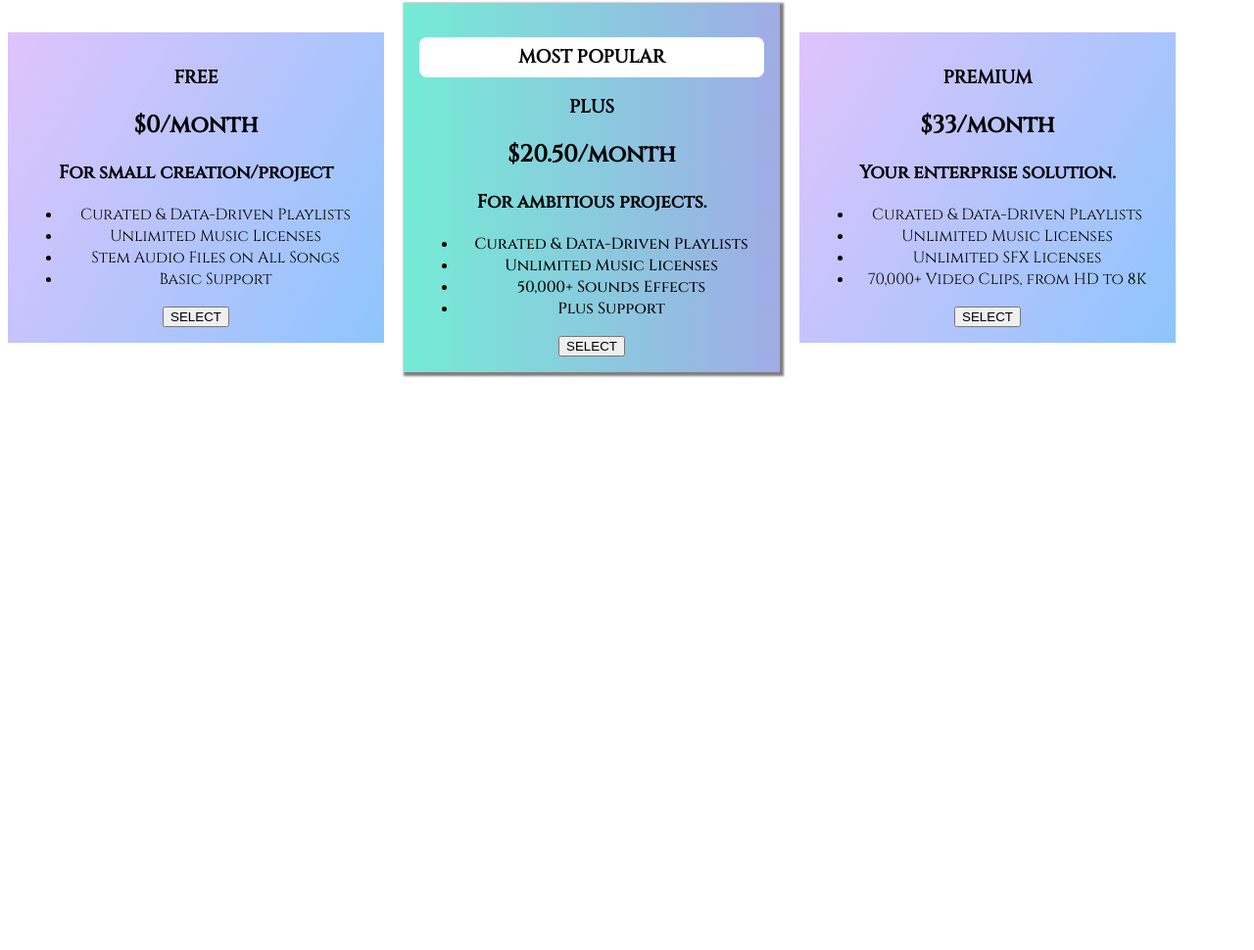
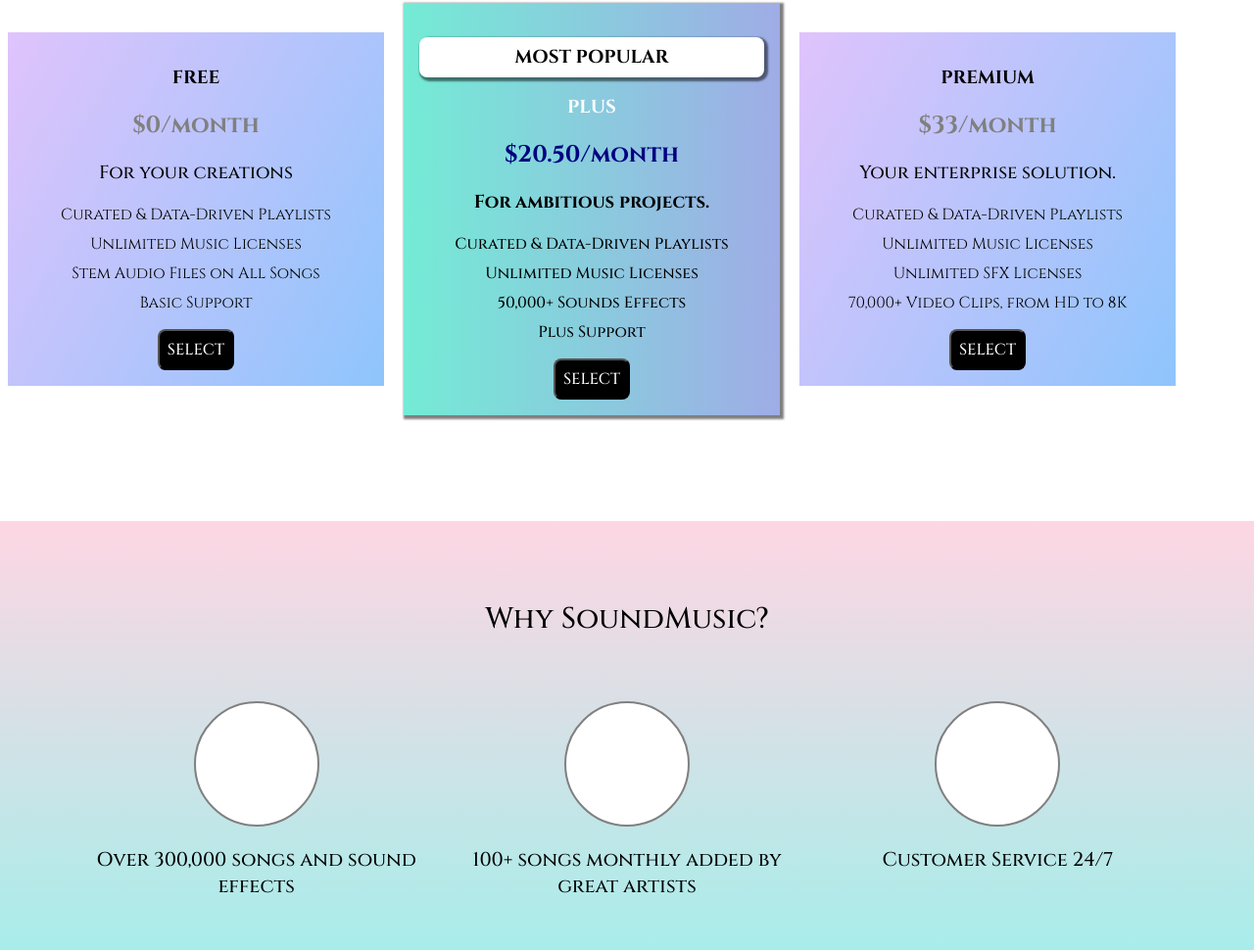
Before and after one commit to kimmr/package-deals, a plain HTML site: page index.html in a window 1280 px wide. Shown: the part 755-1725 px from the top of the page at 98% size. Before the commit the page ends 1143 px from the top, so only its background shows below. Drawn offline with Linux system fonts and the light colour scheme.

Commit message:
Build: Added main features

```diff
--- a/index.html
+++ b/index.html
@@ -7,7 +7,7 @@
     <title>Soundmusic</title>
     <link rel="stylesheet" href="main.css" />
     <style>
-      @import url('https://fonts.googleapis.com/css2?family=Cinzel:wght@400;500&display=swap');
+      @import url('https://fonts.googleapis.com/css2?family=Cinzel:wght@400;500;700&display=swap');
     </style>
   </head>
   <body>
@@ -37,50 +37,72 @@
         <h1 class="section-title">Choose your plan</h1>
         <div>
           <article class="plan">
-            <h1>FREE</h1>
-            <h2>$0/month</h2>
-            <h3>For small creation/project</h3>
-            <ul>
+            <h1 class="plan__title">FREE</h1>
+            <h2 class="plan__price">$0/month</h2>
+            <h3>For your creations</h3>
+            <ul class="plan__features">
               <li>Curated & Data-Driven Playlists</li>
               <li>Unlimited Music Licenses</li>
               <li>Stem Audio Files on All Songs</li>
               <li>Basic Support</li>
             </ul>
             <div>
-              <button>SELECT</button>
+              <button class="button">SELECT</button>
             </div>
           </article>
           <article class="plan plan--highlighted">
             <h1 class="plan__badge">MOST POPULAR</h1>
-            <h1>PLUS</h1>
-            <h2>$20.50/month</h2>
+            <h1 class="plan__title">PLUS</h1>
+            <h2 class="plan__price">$20.50/month</h2>
             <h3>For ambitious projects.</h3>
-            <ul>
+            <ul class="plan__features">
               <li>Curated & Data-Driven Playlists</li>
               <li>Unlimited Music Licenses</li>
               <li>50,000+ Sounds Effects</li>
               <li>Plus Support</li>
             </ul>
             <div>
-              <button>SELECT</button>
+              <button class="button">SELECT</button>
             </div>
           </article>
           <article class="plan">
-            <h1>PREMIUM</h1>
-            <h2>$33/month</h2>
+            <h1 class="plan__title">PREMIUM</h1>
+            <h2 class="plan__price">$33/month</h2>
             <h3>Your enterprise solution.</h3>
-            <ul>
+            <ul class="plan__features">
               <li>Curated & Data-Driven Playlists</li>
               <li>Unlimited Music Licenses</li>
               <li>Unlimited SFX Licenses</li>
               <li>70,000+ Video Clips, from HD to 8K</li>
             </ul>
             <div>
-              <button>SELECT</button>
+              <button class="button">SELECT</button>
             </div>
           </article>
         </div>
       </section>
+      <section id="main-features">
+        <h1 class="section-main">Why SoundMusic?</h1>
+        <ul class="main-features__list">
+            <li class="main-feature">
+                <div class="main-feature__image">
+
+                </div>
+                <p class="main-feature__desc">Over 300,000 songs and sound effects</p>
+            </li>
+            <li class="main-feature">
+                <div class="main-feature__image">
+
+                </div>
+                <p class="main-feature__desc">100+ songs monthly added by great artists</p>
+            </li>
+            <li class="main-feature">
+                <div class="main-feature__image">
+                </div>
+                <p class="main-feature__desc">Customer Service 24/7</p>
+            </li>
+        </ul>
+      </section>
     </main>
   </body>
 </html>
--- a/main.css
+++ b/main.css
@@ -4,7 +4,12 @@
 
 body {
     font-family: 'Cinzel', serif;
+    font-weight: 400;
     margin: 0;
+}
+
+h3 {
+    font-weight: 500;
 }
 
 #product-overview {
@@ -19,9 +24,8 @@ body {
     border-radius: 16px;
     text-align: center;
     font-size: 30px;
+    font-weight: 500;
     vertical-align: middle;
-
-    background-image: linear-gradient(to right, #e4afcb 0%, #b8cbb8 0%, #b8cbb8 0%, #e2c58b 30%, #c2ce9c 64%, #7edbdc 100%);
 }
 
 #product-overview h1 {
@@ -50,10 +54,111 @@ body {
     box-shadow: 2px 2px 2px 2px rgb(0, 0, 0, 0.5);
 }
 
+.plan--highlighted h3 {
+    font-weight: 700;
+}
+
 .plan__badge {
     background-color: white;
     padding: 8px;
     border-radius: 8px;
+    box-shadow: 2px 2px 2px 2px rgb(0, 0, 0, 0.5);
+}
+
+.plan__title {
+    color: black;
+}
+
+.plan__price {
+    color: grey
+}
+
+.plan--highlighted .plan__title {
+    color: white;
+    font-weight: 700;
+}
+
+.plan--highlighted .plan__price {
+    color: navy;
+}
+
+.plan__features {
+    list-style: none;
+    /* Padding and border to 0 to get rid of spaces from ul*/
+    padding: 0;
+    border: 0;
+}
+
+.plan__features li {
+    margin: 8px 0;
+}
+
+.button {
+    background-color: black;
+    color: white;
+    font: inherit;
+    padding: 8px;
+    border-radius: 8px;
+    font-weight: 500;
+    cursor: pointer;
+}
+
+.button:hover,
+.button:active {
+    background-color: white;
+    color: black;
+    border: 1px solid black;
+}
+
+.button:focus {
+    outline: none;
+}
+
+.section-main {
+    padding: 32px;
+    border-radius: 16px;
+    text-align: center;
+    font-size: 30px;
+    font-weight: 500;
+    vertical-align: middle;
+}
+
+#main-features {
+    padding: 16px;
+    margin-top: 100px;
+    background-image: linear-gradient(to top, #a8edea 0%, #fed6e3 100%);
+}
+
+#main-features .section-main {
+    margin: 32px;
+}
+
+.main-features__list {
+    list-style: none;
+    padding: 0;
+    border: 0;
+    text-align: center;
+}
+
+.main-feature {
+    display: inline-block;
+    width: 30%;
+    vertical-align: top;
+}
+
+.main-feature__desc {
+    text-align: center;
+    font-weight: 500;
+    font-size: 20px;
+}
+
+.main-feature__image {
+    background: white;
+    width: 128px;
+    height: 128px;
+    border: 2px solid grey;
+    border-radius: 50%; /*circle*/
+    margin: auto;
 }
 
 .main-header {
@@ -70,7 +175,7 @@ body {
 .main-header__brand {
     color: black;
     text-decoration: none;
-    font-weight: bold;
+    font-weight: 500;
     font-size: 22px;
 }
 
@@ -95,7 +200,7 @@ body {
 .main-nav__item a {
     text-decoration: none;
     color: black;
-    font-weight: bold;
+    font-weight: 500;
     padding: 3px 0;
 }
 
@@ -110,7 +215,7 @@ body {
     background-image: linear-gradient(120deg, #e0c3fc 0%, #8ec5fc 100%);
     padding: 8px 16px;
     border-radius: 8px;
-    font-weight: lighter;
+    font-weight: 400;
 }
 
 .main-nav__item--cta a:hover,
```
